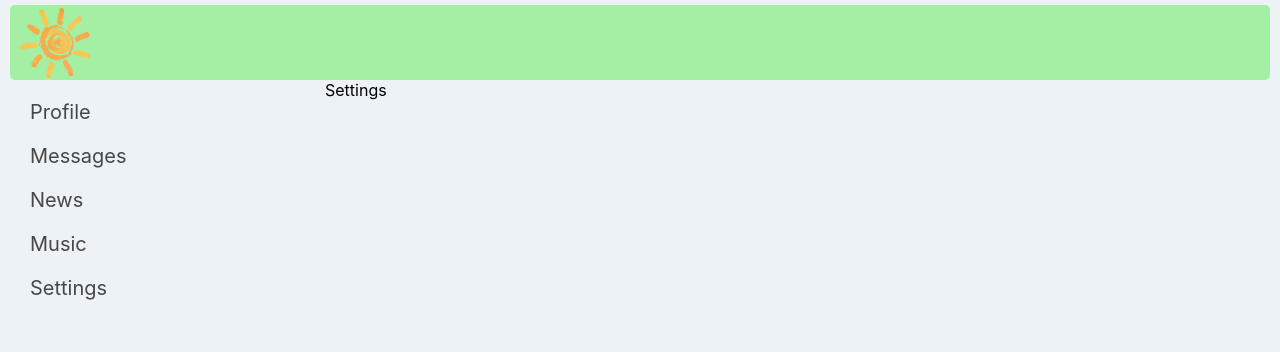
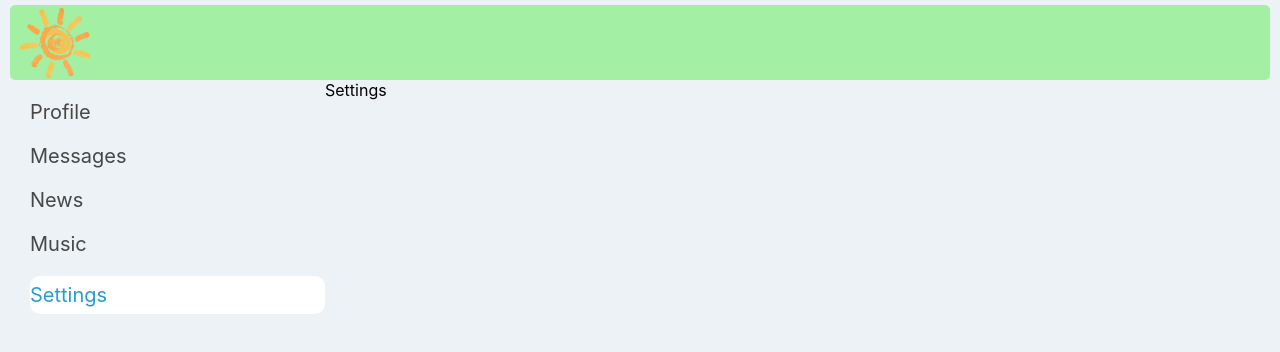
Before and after one commit to maxmajorov/social-network, a React (Create React App) app: page /settings in a window 1280 px wide. Shown: the top 352 px of the page. Built offline with nearby package versions, Linux system fonts and the light colour scheme.

Commit message:
feat: done 20th lesson & refactor sidebar.module.css

```diff
--- a/src/components/Sidebar/Sidebar.css
+++ /dev/null
@@ -1,15 +0,0 @@
-.sidebar {
-  grid-area: sidebar;
-  /* background-color: rgb(255, 255, 255); */
-  border-radius: 5px;
-}
-
-.sidebar__item {
-  padding-left: 20px;
-  padding-top: 20px;
-}
-
-.sidebar__link {
-  font-size: 20px;
-  color: rgb(71, 71, 71);
-}
--- /dev/null
+++ b/src/components/Sidebar/Sidebar.module.css
@@ -0,0 +1,23 @@
+.sidebar {
+  grid-area: sidebar;
+  border-radius: 5px;
+}
+
+.item {
+  padding-left: 20px;
+  padding-top: 20px;
+}
+
+.link {
+  font-size: 20px;
+  color: rgb(71, 71, 71);
+}
+
+.active {
+  display: block;
+  padding: 7px 0;
+  width: 100%;
+  border-radius: 10px;
+  color: rgb(40, 156, 209);
+  background-color: white;
+}
--- a/src/components/Sidebar/Sidebar.tsx
+++ b/src/components/Sidebar/Sidebar.tsx
@@ -1,35 +1,60 @@
 import React from "react";
-import { Link } from "react-router-dom";
-import "./Sidebar.css";
+import { NavLink } from "react-router-dom";
+import classes from "./Sidebar.module.css";
 
 function Sidebar() {
   return (
-    <aside className="sidebar">
+    <aside className={classes.sidebar}>
       <ul className="sidebar__list list-reset">
-        <li className="sidebar__item">
-          <Link to="/profile" className="sidebar__link">
+        <li className={classes.item}>
+          <NavLink
+            to="/profile"
+            className={({ isActive }) =>
+              classes.link + " " + (isActive ? classes.active : "")
+            }
+          >
             Profile
-          </Link>
+          </NavLink>
         </li>
-        <li className="sidebar__item">
-          <Link to="/dialogs" className="sidebar__link">
+        <li className={classes.item}>
+          <NavLink
+            to="/dialogs"
+            className={({ isActive }) =>
+              classes.link + " " + (isActive ? classes.active : "")
+            }
+          >
             Messages
-          </Link>
+          </NavLink>
         </li>
-        <li className="sidebar__item">
-          <Link to="/news" className="sidebar__link">
+        <li className={classes.item}>
+          <NavLink
+            to="/news"
+            className={({ isActive }) =>
+              classes.link + " " + (isActive ? classes.active : "")
+            }
+          >
             News
-          </Link>
+          </NavLink>
         </li>
-        <li className="sidebar__item">
-          <Link to="/music" className="sidebar__link">
+        <li className={classes.item}>
+          <NavLink
+            to="/music"
+            className={({ isActive }) =>
+              classes.link + " " + (isActive ? classes.active : "")
+            }
+          >
             Music
-          </Link>
+          </NavLink>
         </li>
-        <li className="sidebar__item">
-          <Link to="/settings" className="sidebar__link">
+        <li className={classes.item}>
+          <NavLink
+            to="/settings"
+            className={({ isActive }) =>
+              classes.link + " " + (isActive ? classes.active : "")
+            }
+          >
             Settings
-          </Link>
+          </NavLink>
         </li>
       </ul>
     </aside>
```
